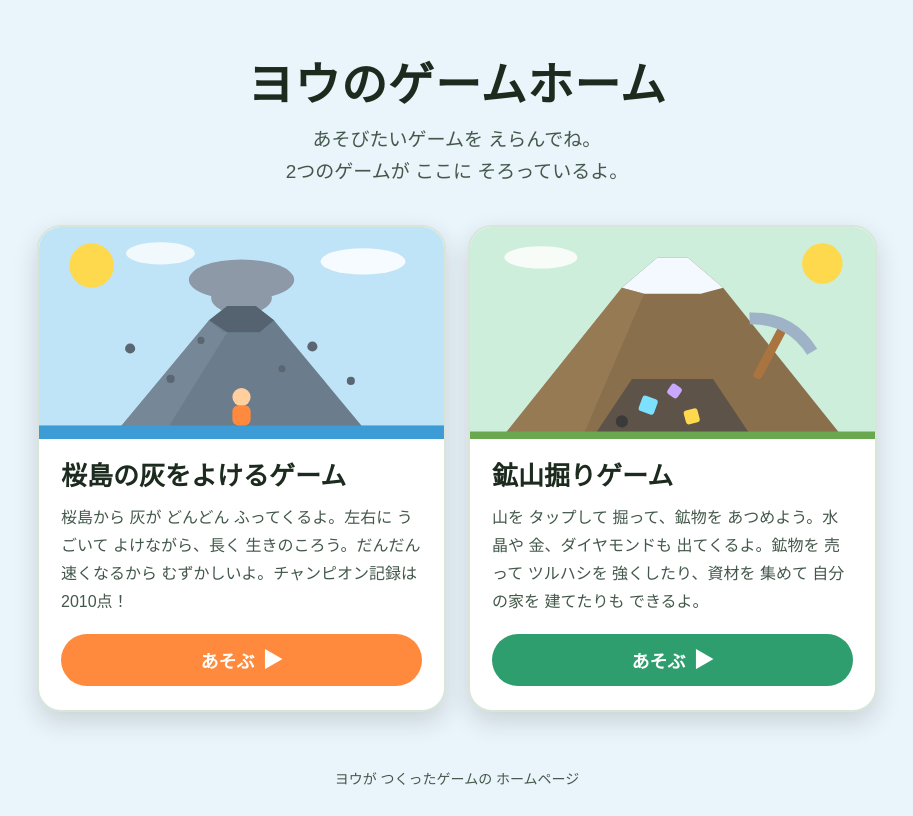
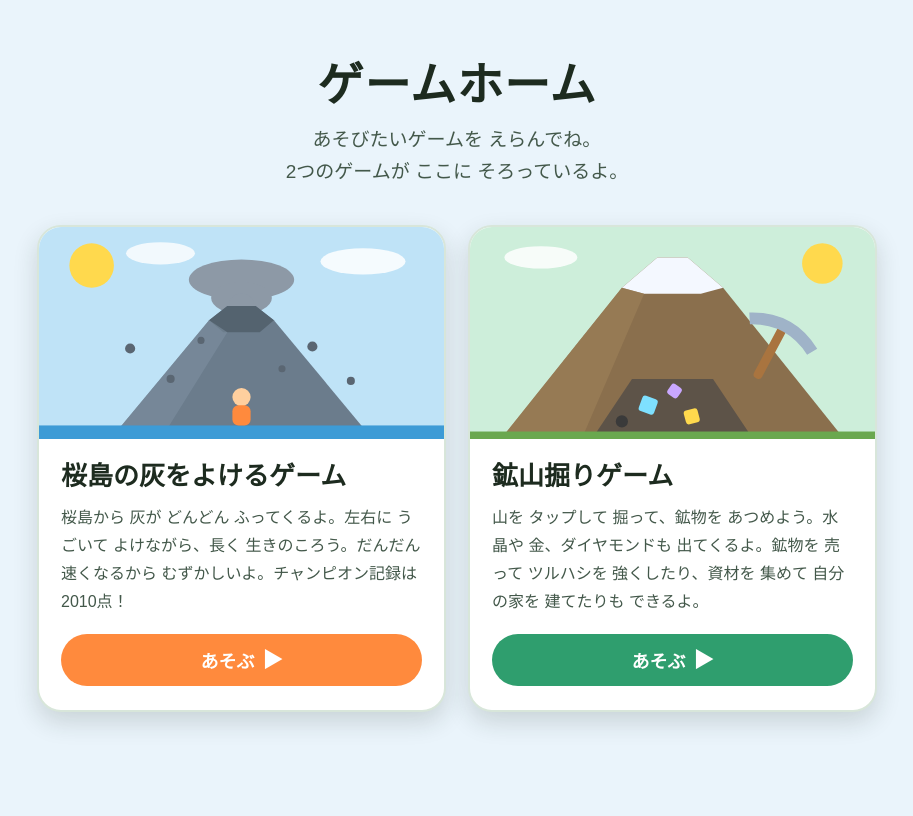
Before and after one commit to youeven/games, a plain HTML site: page younogemuhomu.html in a window 1280 px wide. Shown: the whole page, without its empty margins (183-1096 px from the left). Drawn offline with Linux system fonts and the light colour scheme.

Commit message:
Add files via upload

```diff
--- a/younogemuhomu.html
+++ b/younogemuhomu.html
@@ -5,7 +5,7 @@
     <meta name="viewport" content="width=device-width, initial-scale=1, viewport-fit=cover" />
     <meta name="color-scheme" content="light dark" />
     <link rel="icon" href="data:," />
-    <title>ヨウのゲームホーム</title>
+    <title>ゲームホーム</title>
     <style>
       :root {
         --bg: #eaf4fb;
@@ -141,17 +141,11 @@
       .play-mine { background: var(--mine); }
       .game-card:hover .play-mine, .game-card:focus-visible .play-mine { background: var(--mine-dark); }
       .play-btn .arrow { font-size: 20px; line-height: 1; }
-      footer {
-        text-align: center;
-        padding: 0 20px 28px;
-        color: var(--ink-soft);
-        font-size: 14px;
-      }
     </style>
   </head>
   <body>
     <main>
-      <h1>ヨウのゲームホーム</h1>
+      <h1>ゲームホーム</h1>
       <p class="lead">あそびたいゲームを えらんでね。<br />2つのゲームが ここに そろっているよ。</p>
 
       <div class="cards">
@@ -228,6 +222,5 @@
         </a>
       </div>
     </main>
-    <footer>ヨウが つくったゲームの ホームページ</footer>
   </body>
 </html>
```
